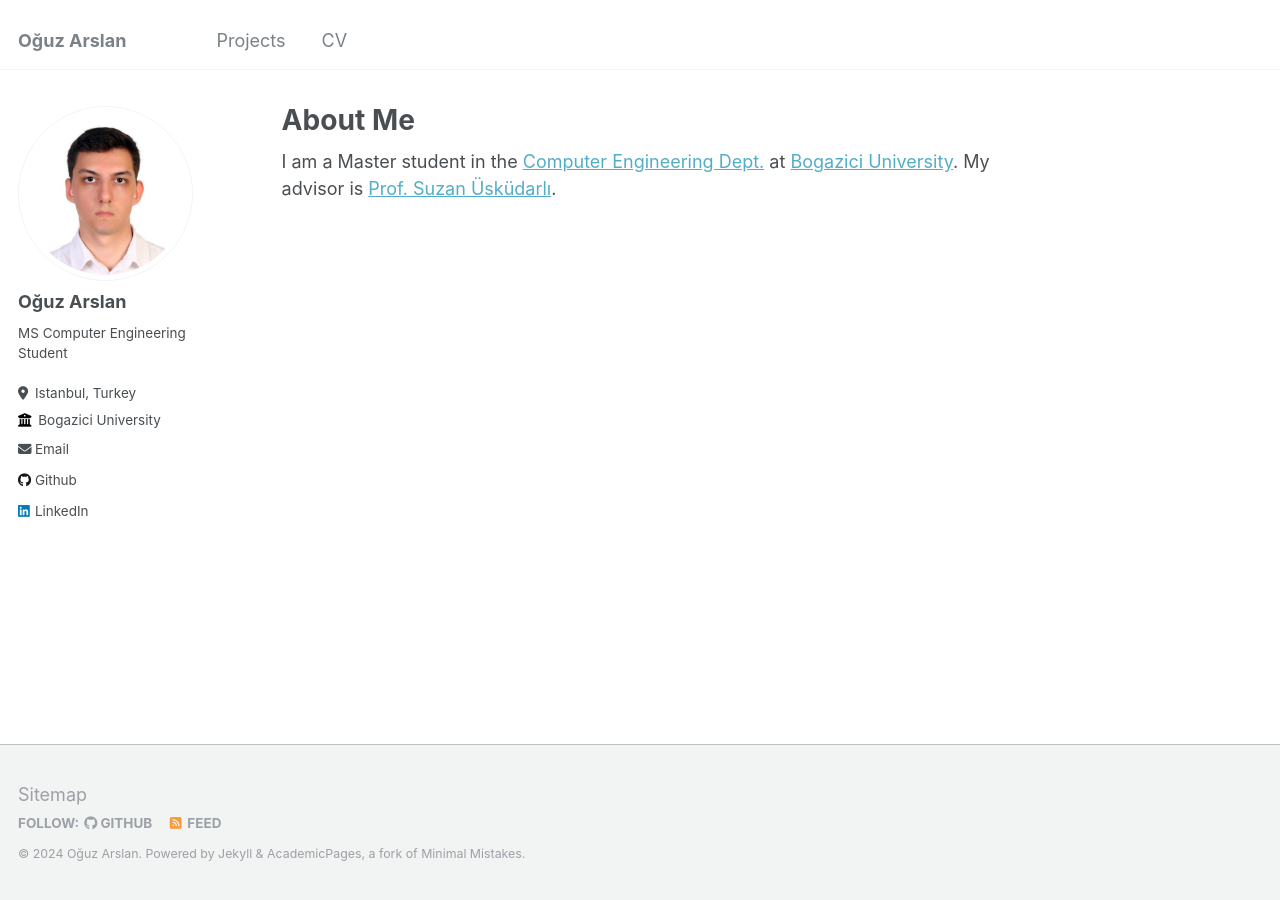
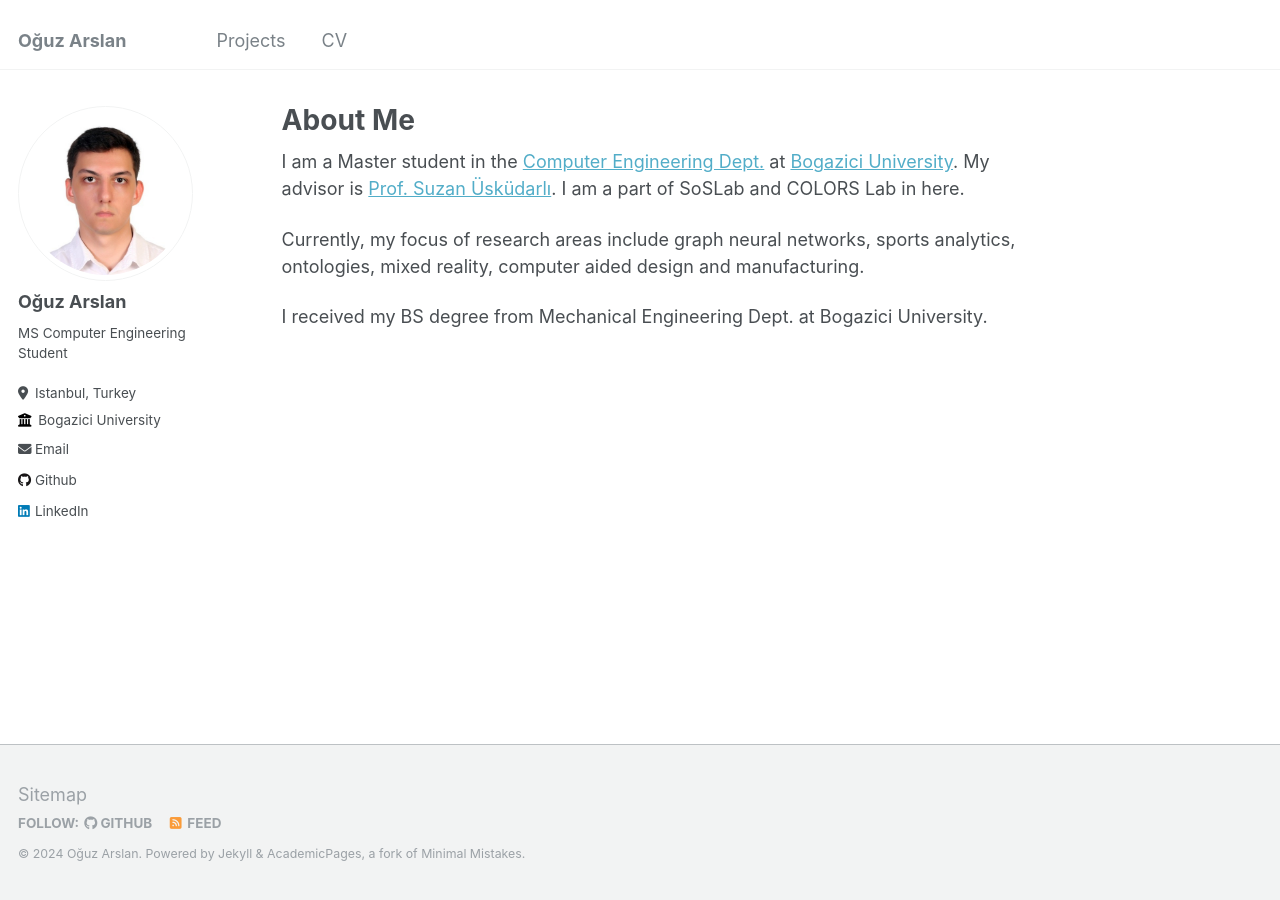
Before and after one commit to Boysle/boysle.github.io, a Jekyll site: the page built from _pages/about.md, in a window 1280 px wide. Built offline with Jekyll 4.4.1, drawn with Linux system fonts in a browser that asks for light colours.

Commit message:
Update about.md

```diff
--- a/_pages/about.md
+++ b/_pages/about.md
@@ -7,4 +7,8 @@ redirect_from:
   - /about.html
 ---
 
-I am a Master student in the [Computer Engineering Dept.](https://www.cmpe.boun.edu.tr/) at [Bogazici University](https://bogazici.edu.tr/en_US). My advisor is [Prof. Suzan Üsküdarlı](https://www.cmpe.boun.edu.tr/tr/people/suzan.uskudarli).
+I am a Master student in the [Computer Engineering Dept.](https://www.cmpe.boun.edu.tr/) at [Bogazici University](https://bogazici.edu.tr/en_US). My advisor is [Prof. Suzan Üsküdarlı](https://www.cmpe.boun.edu.tr/tr/people/suzan.uskudarli). I am a part of SoSLab and COLORS Lab in here.
+
+Currently, my focus of research areas include graph neural networks, sports analytics, ontologies, mixed reality, computer aided design and manufacturing.
+
+I received my BS degree from Mechanical Engineering Dept. at Bogazici University.
```
